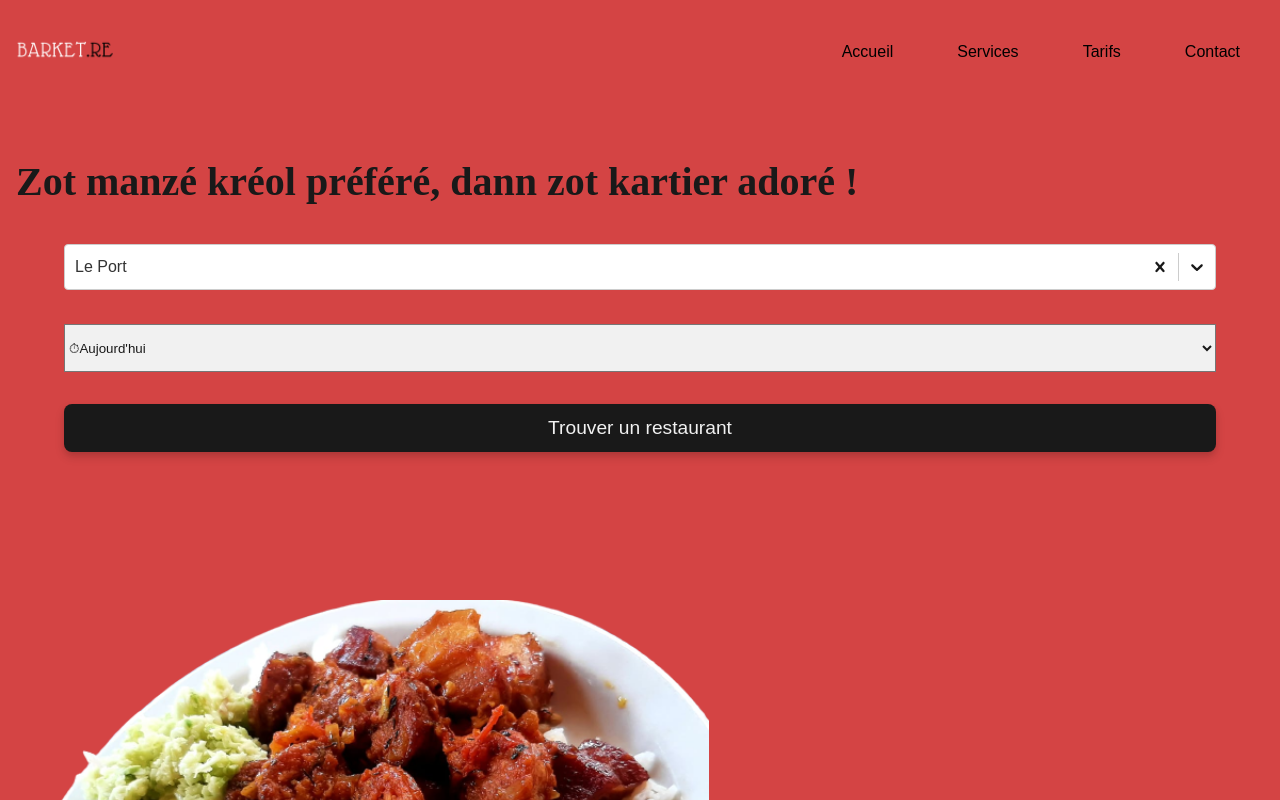
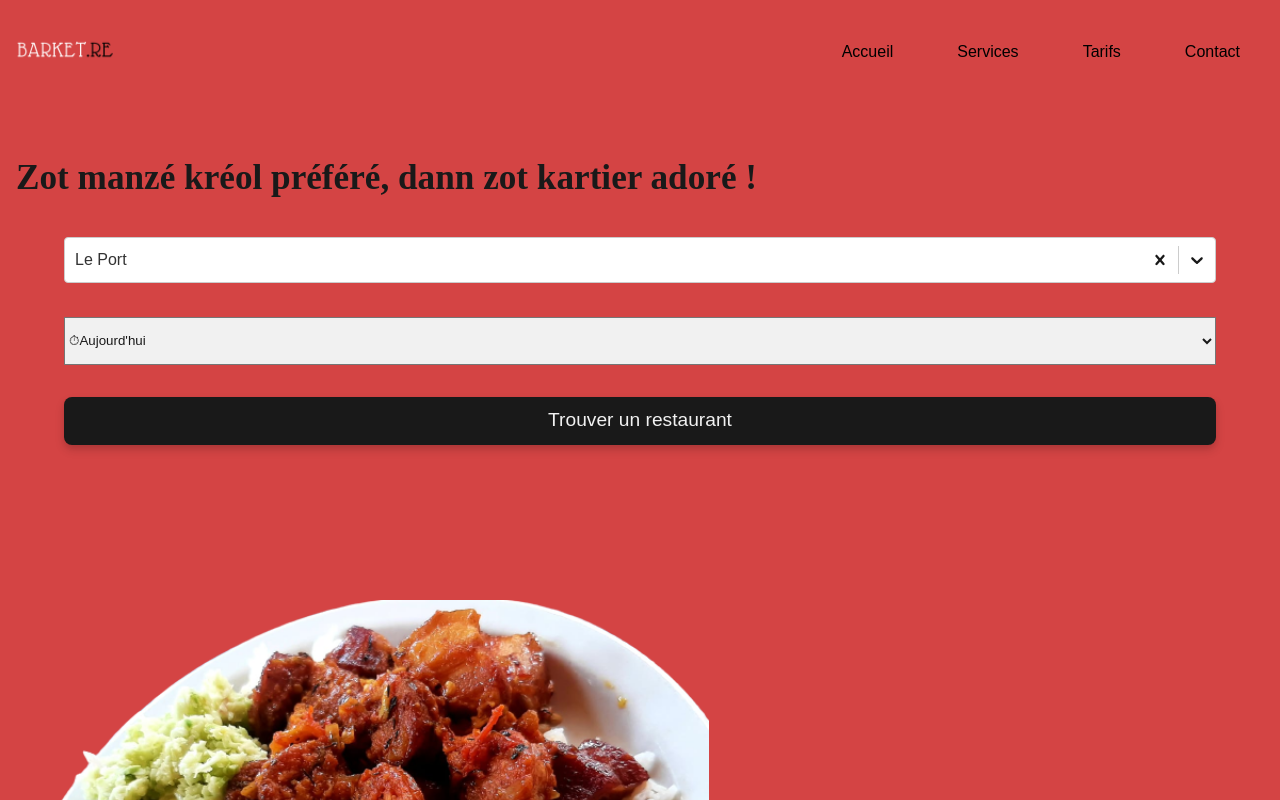
Before and after one commit to TerryGrimoire/barket.re, a React (Vite) app: page / in a window 1280 px wide. Shown: the top 800 px of the page. Built offline with nearby package versions, Linux system fonts and the light colour scheme; a web font is replaced by a local one.

Commit message:
changing h1 size in landing page home

```diff
--- a/src/App.css
+++ b/src/App.css
@@ -218,7 +218,7 @@ form * {
 }
 
 .home h1 {
-  font-size: 2.5rem;
+  font-size: 2.2rem;
   font-weight: bolder;
 }
 
```
